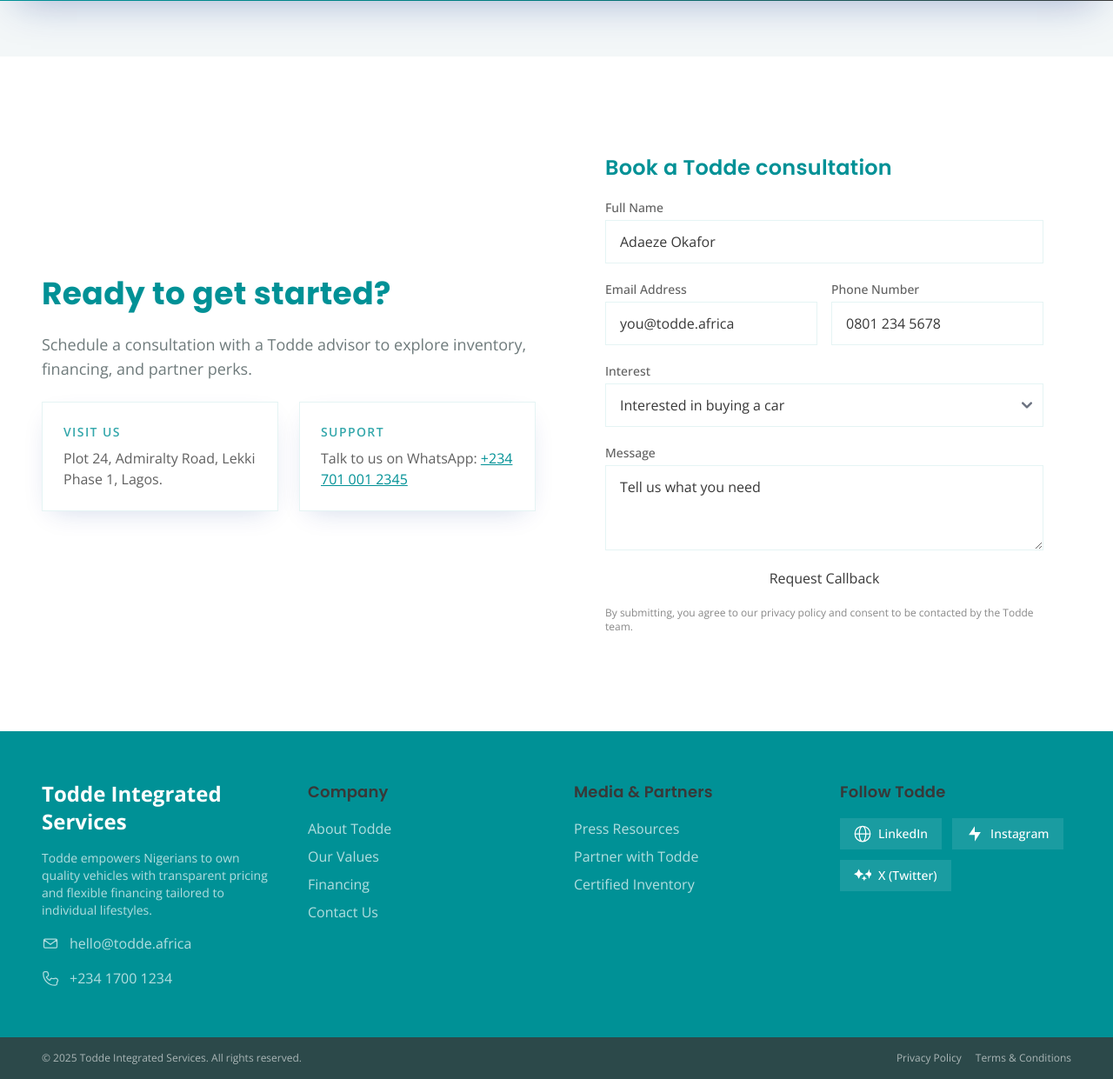
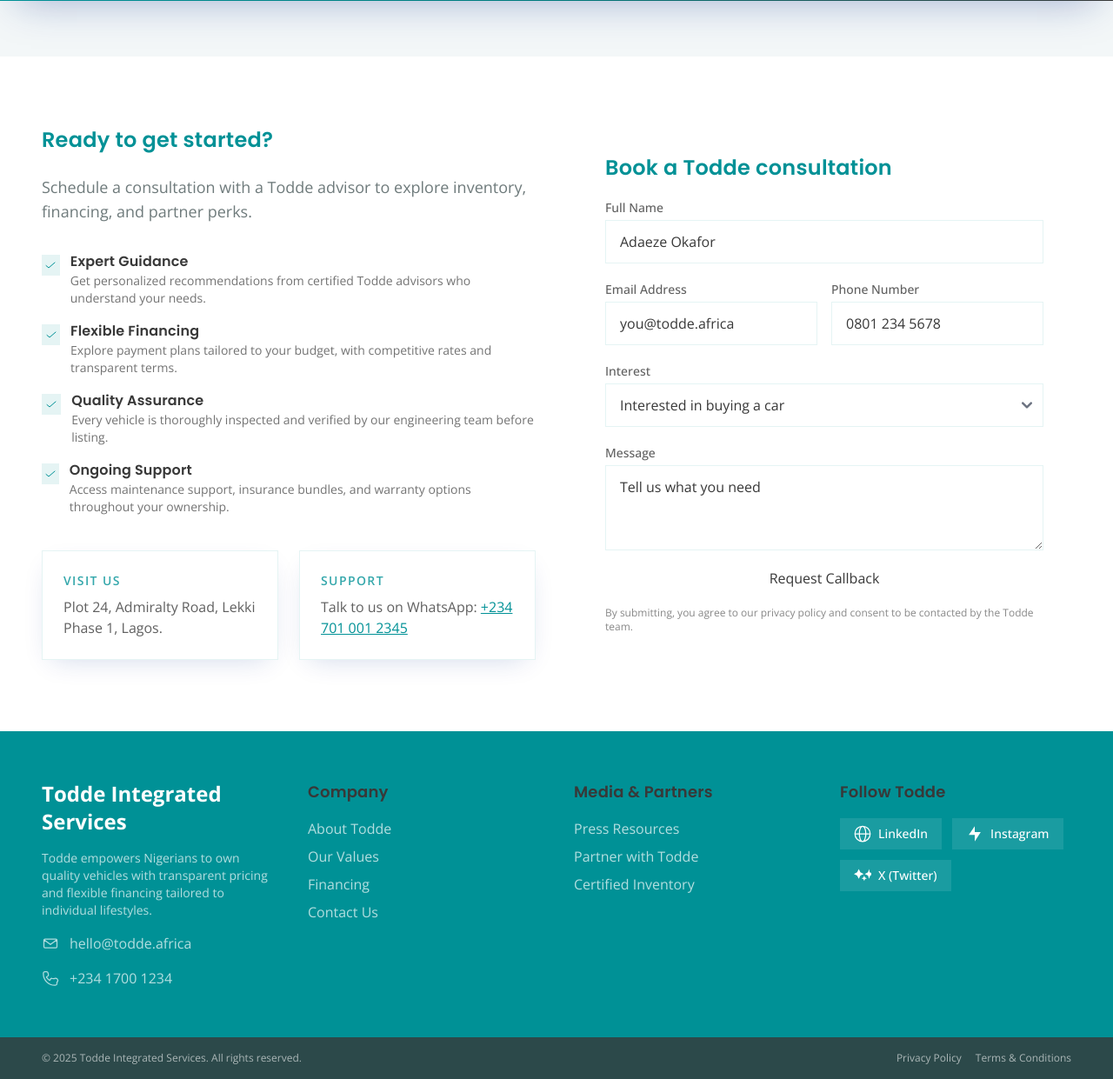
Before and after one commit to Fish-Loops/todde, a Django app: page / in a window 1280 px wide. Shown: the part 2743-3984 px from the top of the page at 87% size. Run offline with Django 5.2, Linux system fonts and the light colour scheme; data comes from the database, SQL or seed files in the repository.

Commit message:
Improve contact section layout and content
- Align 'Ready to get started?' and 'Book a Todde consultation' headings
- Add benefits list with checkmark icons under contact section
- Fill negative space with value propositions (expert guidance, flexible financing, quality assurance, ongoing support)
- Change grid alignment from items-center to items-start for better visual balance

```diff
--- a/marketing/templates/marketing/home.html
+++ b/marketing/templates/marketing/home.html
@@ -300,14 +300,55 @@
 </section>
 
 <section id="contact" class="bg-white py-20">
-  <div class="container grid gap-12 lg:grid-cols-2 lg:items-center">
-    <div class="space-y-6">
+  <div class="container grid gap-12 lg:grid-cols-2 lg:items-start">
+    <div class="space-y-6 pt-8">
       {% with copy=section_copy.contact %}
-        <h2 class="todde-section-title">{{ copy.heading|default:"Ready to get started?" }}</h2>
+        <h2 class="text-2xl font-semibold text-todde-blue">{{ copy.heading|default:"Ready to get started?" }}</h2>
         <p class="todde-subtitle">{{ copy.subheading|default:"Schedule a consultation with a Todde advisor to explore inventory, financing, and partner perks." }}</p>
       {% endwith %}
+
+      <!-- Benefits List -->
+      <div class="space-y-4 pt-2">
+        <div class="flex items-start gap-3">
+          <div class="flex h-6 w-6 items-center justify-center rounded-full bg-todde-blue/10 text-todde-blue mt-1">
+            {% marketing_icon 'heroicons:check' 'w-4 h-4' %}
+          </div>
+          <div>
+            <h4 class="font-semibold text-todde-dark">Expert Guidance</h4>
+            <p class="text-sm text-todde-dark/70">Get personalized recommendations from certified Todde advisors who understand your needs.</p>
+          </div>
+        </div>
+        <div class="flex items-start gap-3">
+          <div class="flex h-6 w-6 items-center justify-center rounded-full bg-todde-blue/10 text-todde-blue mt-1">
+            {% marketing_icon 'heroicons:check' 'w-4 h-4' %}
+          </div>
+          <div>
+            <h4 class="font-semibold text-todde-dark">Flexible Financing</h4>
+            <p class="text-sm text-todde-dark/70">Explore payment plans tailored to your budget, with competitive rates and transparent terms.</p>
+          </div>
+        </div>
+        <div class="flex items-start gap-3">
+          <div class="flex h-6 w-6 items-center justify-center rounded-full bg-todde-blue/10 text-todde-blue mt-1">
+            {% marketing_icon 'heroicons:check' 'w-4 h-4' %}
+          </div>
+          <div>
+            <h4 class="font-semibold text-todde-dark">Quality Assurance</h4>
+            <p class="text-sm text-todde-dark/70">Every vehicle is thoroughly inspected and verified by our engineering team before listing.</p>
+          </div>
+        </div>
+        <div class="flex items-start gap-3">
+          <div class="flex h-6 w-6 items-center justify-center rounded-full bg-todde-blue/10 text-todde-blue mt-1">
+            {% marketing_icon 'heroicons:check' 'w-4 h-4' %}
+          </div>
+          <div>
+            <h4 class="font-semibold text-todde-dark">Ongoing Support</h4>
+            <p class="text-sm text-todde-dark/70">Access maintenance support, insurance bundles, and warranty options throughout your ownership.</p>
+          </div>
+        </div>
+      </div>
+
       {% if contact_cards %}
-        <div class="grid gap-6 sm:grid-cols-2">
+        <div class="grid gap-6 sm:grid-cols-2 pt-4">
           {% for card in contact_cards %}
             <div class=" border border-todde-blue/10 p-6 shadow-subtle">
               <p class="text-sm font-semibold uppercase tracking-widest text-todde-blue/80">{{ card.title }}</p>
```
